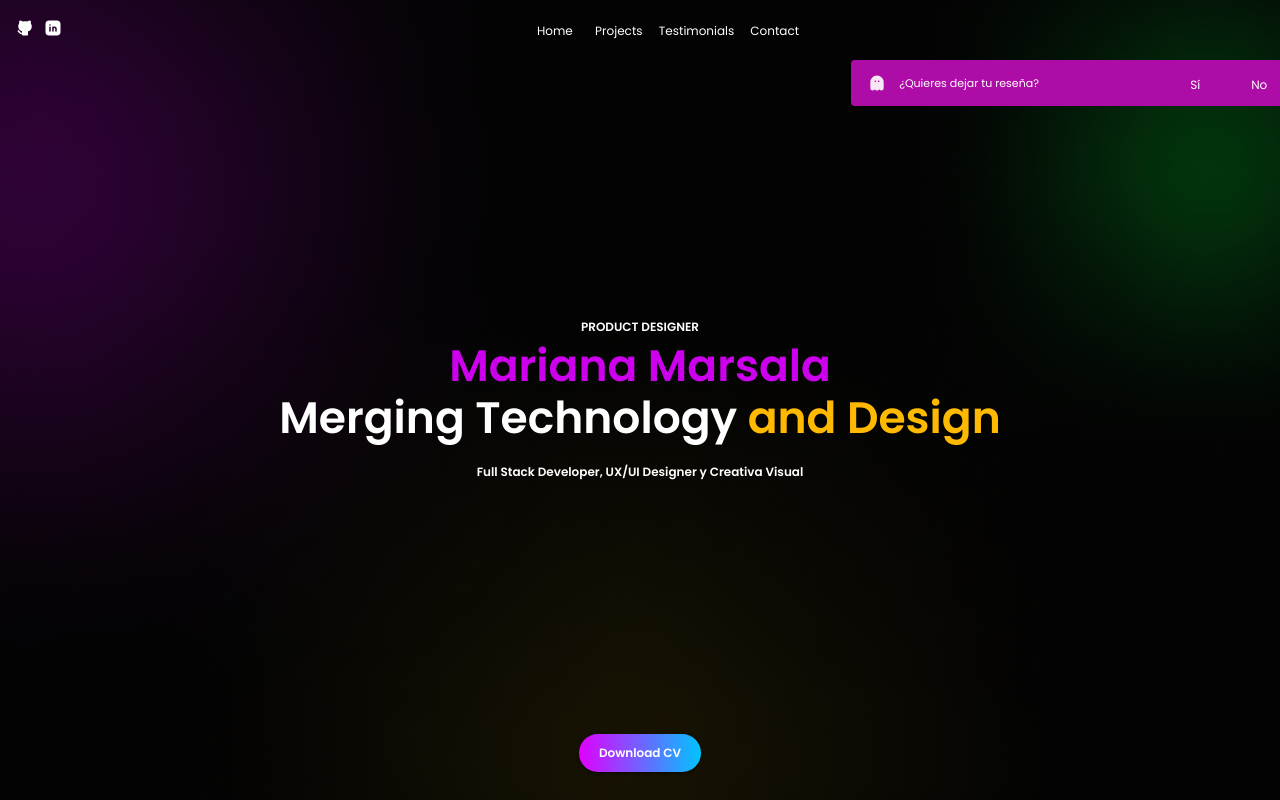
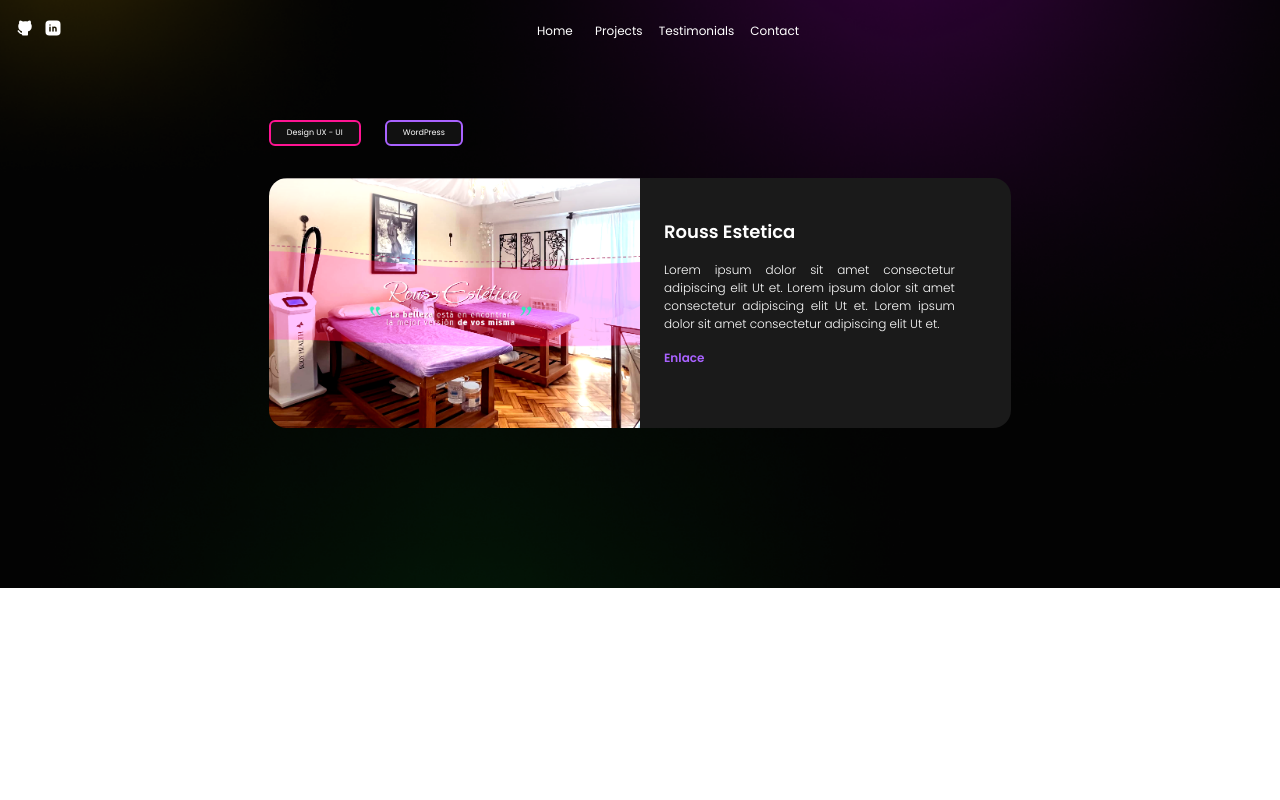
Before and after one commit to marsala-mariana/marsalamariana.dev, a React (Create React App) app: page /project-detail in a window 1280 px wide. Shown: the top 800 px of the page. Built offline with nearby package versions, Linux system fonts and the light colour scheme.

Commit message:
projectDetails

```diff
--- a/src/App.tsx
+++ b/src/App.tsx
@@ -5,6 +5,8 @@ import { Navbar } from "./components/Navbar";
 import { Projects } from "./components/Projects";
 import { Contact } from "./components/Contact";
 import { Testimonials } from "./components/Testimonials";
+import { BrowserRouter as Router, Routes, Route } from "react-router-dom";
+import { ProjectDetail } from "./components/ProjectDetail";
 
 const theme = createTheme({
   typography: {
@@ -16,13 +18,17 @@ const theme = createTheme({
 function App() {
   return (
     <ThemeProvider theme={theme}>
-      <CssBaseline>
-        <Navbar />
-        <Home />
-        <Projects />
-        <Testimonials/>
-        <Contact/>
-      </CssBaseline>
+      <CssBaseline />
+      <Router>
+        <Navbar /> {/* Navbar debe estar fuera de <Routes> */}
+        <Routes>
+          <Route path="/" element={<Home />} />
+          <Route path="/projects" element={<Projects />} />
+          <Route path="/project-detail" element={<ProjectDetail />} />
+          <Route path="/testimonials" element={<Testimonials />} />
+          <Route path="/contact" element={<Contact />} />
+        </Routes>
+      </Router>
     </ThemeProvider>
   );
 }
--- a/src/components/Navbar.tsx
+++ b/src/components/Navbar.tsx
@@ -2,10 +2,10 @@ import { Box, Button, Typography } from "@mui/material";
 import {  IconBrandGithubFilled,IconBrandLinkedinFilled } from "@tabler/icons-react";
 
 const navOptions = [
-  { text: "Home", route: "#home" },
-  { text: "Projects", route: "#projects" },
-  { text: "Testimonials", route: "#testimonials" },
-  { text: "Contact", route: "#contact" },
+  { text: "Home", route: "/" },
+  { text: "Projects", route: "/projects" },
+  { text: "Testimonials", route: "/testimonials" },
+  { text: "Contact", route: "/contact" },
 ];
 
 export const Navbar = () => {
--- a/src/components/ProjectDetail.tsx
+++ b/src/components/ProjectDetail.tsx
@@ -1,6 +1,169 @@
+import { Box, Typography } from "@mui/material";
+import image from "../assets/bodyProject.png";
+import {IconBrandGithubFilled, IconBrandTrello } from "@tabler/icons-react";
+import imageRouss from"../assets/rouss.png"
 
 export const ProjectDetail = () => {
   return (
-    <div>ProjectDetail</div>
-  )
-}
+    <Box
+      id="details"
+      sx={{
+        backgroundImage: `url(${image})`,
+        backgroundSize: "cover",
+        backgroundPosition: "center",
+        position: "relative",
+        paddingBottom: 20,
+      }}
+    >
+      <Box
+        width="100%"
+        sx={{ display: "flex", paddingTop: 15, justifyContent: "center" }}
+      >
+        {/* Contenedores de tecnologías */}
+        <Box display="flex" gap={3} mb={4} flexWrap="wrap" width="58%">
+          {[ " Design UX - UI", "WordPress"].map(
+            (tech, index) => {
+              const isUXUI =
+                tech.toLowerCase().includes("ux") ||
+                tech.toLowerCase().includes("ui");
+
+              return (
+                <Box
+                  key={index}
+                  sx={{
+                    border: "2px solid",
+                    borderColor: isUXUI ? "#FF1493" : "#A962FF",
+                    backgroundColor: "#111111",
+                    padding: "5px 16px",
+                    display: "flex",
+                    alignItems: "center",
+                    justifyContent: "center",
+                    borderRadius: "6px",
+                  }}
+                >
+                  <Typography
+                    sx={{ fontSize: 8, fontWeight: 500, color: "white" }}
+                  >
+                    {tech}
+                  </Typography>
+                </Box>
+              );
+            }
+          )}
+        </Box>
+      </Box>
+
+      {/* Contenedor principal */}
+      <Box sx={{ width: "100%", display: "flex", justifyContent: "center" }}>
+        <Box
+          display="flex"
+          flexDirection={{ xs: "column", md: "row" }}
+          alignItems="center"
+          justifyContent="center"
+          width="58%"
+        >
+          {/* Imagen de fondo gris */}
+          <Box
+            sx={{
+              width: { xs: "100%", md: "50%" },
+              height: 250,
+              backgroundImage: `url(${imageRouss})`,
+              backgroundSize: "cover",
+              backgroundPosition: "center",
+              borderRadius: "18px 0px 0px 18px",
+            }}
+          />
+
+          {/* Caja de información */}
+          <Box
+            sx={{
+              width: { xs: "100%", md: "50%" },
+              height: 250,
+              backgroundColor: "#1A1A1A",
+              borderRadius: "0px 18px 18px 0px",
+              padding: 3,
+            }}
+          >
+            <Typography
+              sx={{ fontSize: 18, color: "white", fontWeight: 600, mt: 2 }}
+            >
+              Rouss Estetica
+            </Typography>
+            <Box sx={{ width: "90%" }}>
+              <Typography
+                sx={{
+                  color: "white",
+                  mt: 2,
+                  fontSize: 12,
+                  textAlign: "justify",
+                  fontWeight: 100,
+                }}
+              >
+                Lorem ipsum dolor sit amet consectetur adipiscing elit Ut et.
+                Lorem ipsum dolor sit amet consectetur adipiscing elit Ut et.
+                Lorem ipsum dolor sit amet consectetur adipiscing elit Ut et.
+              </Typography>
+            </Box>
+
+            <Typography
+              sx={{ fontSize: 12, color: "#A962FF", mt: 2, fontWeight: 600 }}
+            >
+              Enlace
+            </Typography>
+          </Box>
+        </Box>
+      </Box>
+
+      {/* Barra inferior con logos
+      <Box
+        sx={{
+          width: "100%",
+          display: "flex",
+          justifyContent: "center",
+
+          alignItems: "center",
+
+          mt: 5,
+        }}
+      >
+        <Box
+          sx={{
+            display: "flex",
+            gap: 2,
+            padding: 2,
+            borderRadius: 2,
+            justifyContent: "space-around",
+            width: "58%",
+            height: "55px",
+            backgroundColor: "#261F264D",
+          }}
+        >
+          <IconBrandGithubFilled size={28} color="green" />
+
+          <IconBrandTrello size={28} color="white" />
+          <Box
+            sx={{
+              width: "30px",
+              height: "30px",
+              backgroundColor: "orange",
+              borderRadius: "50%",
+            }}
+          />
+          <Typography
+            color="lightgreen"
+            sx={{
+              border: "1px solid lightgreen",
+              padding: "2px 6px",
+              borderRadius: 1,
+            }}
+          >
+            Trello
+          </Typography>
+        </Box>
+      </Box>
+
+*/}
+
+    </Box>
+  );
+};
--- a/src/components/Projects.tsx
+++ b/src/components/Projects.tsx
@@ -3,8 +3,15 @@ import image  from "../assets/bodyProject.png";
 import logoAdv from "../assets/logoAd.png"
 import app from "../assets/mokup-app.png"
 import nuvah from "../assets/nuvah.jpg"
+import { useNavigate } from 'react-router-dom';
 
 export const Projects = () => {
+const navigate = useNavigate();
+
+// Función para navegar a ProjectDetail con parámetros opcionales
+const handleProjectClick = (projectName: string) => {
+  navigate(`/project-detail`, { state: { project: projectName } });
+  };
 
   return (
     <Box
@@ -63,7 +70,10 @@ export const Projects = () => {
               display: "flex",
               justifyContent: "center",
               alignItems: "center",
+cursor: "pointer"
+
             }}
+            onClick={() => handleProjectClick("Rouss")}
           >
             <Box sx={{ display: "flex", flexDirection: "column" }}>
               <Typography
```
Also changed, not shown: src/assets/rouss.png (added).
